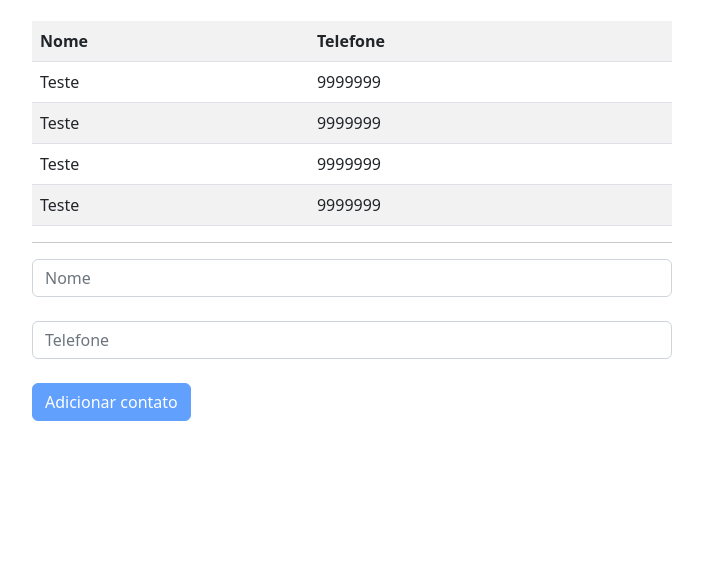
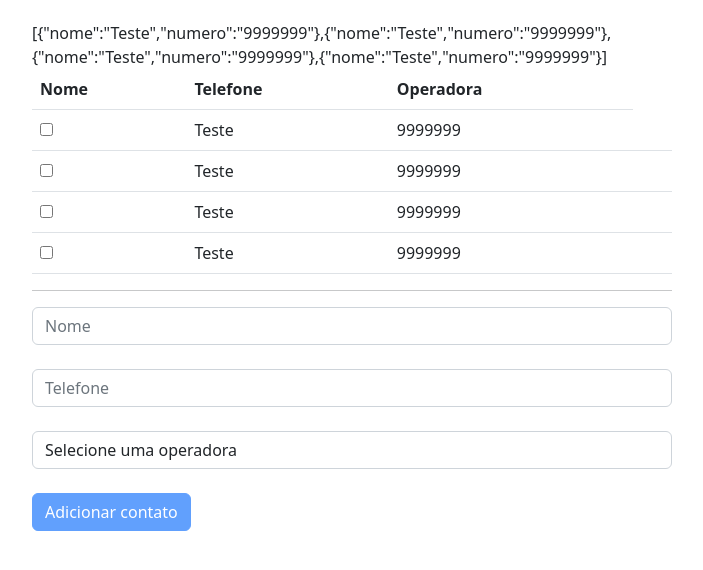
Before and after one commit to XLucasHoffmannX/lista-telefonica-angularjs, a website: page index.html in a window 1280 px wide. Shown: the part 56-626 px from the top of the page, without its empty margins (288-991 px from the left). Drawn offline with nearby package versions, Linux system fonts and the light colour scheme.

Commit message:
add updates

```diff
--- a/index.html
+++ b/index.html
@@ -20,12 +20,31 @@
                 { nome: "Teste", numero: "9999999" },
             ]
 
+            $scope.operadoras = [
+                {nome: 'Oi', codigo: 14, categoria: 'Celular'},
+                {nome: 'Tim', codigo: 15, categoria: 'Celular'},
+                {nome: 'Vivo', codigo: 41, categoria: 'Celular'},
+                {nome: 'GVT', codigo: 25, categoria: 'Fixo'},
+                {nome: 'Embratel', codigo: 21, categoria: 'Fixo'},
+            ]
+
             $scope.adicionarContato= function (contato){
                 $scope.contatos.push(angular.copy(contato));
                 delete $scope.contato;
             }
+
+            $scope.classe1 = "selecionado"
+            $scope.classe2 = "negrito"
         });
     </script>
+    <style>
+        .selecionado{
+            background-color: yellow;
+        }
+        .negrito{
+            font-weight: bold;
+        }
+    </style>
     <title>Lista Telefônica</title>
 </head>
 
@@ -33,22 +52,29 @@
     <div class="jumbotron d-flex flex-column align-items-center justify-content-center mt-4">
         <div class="w-50">
             <h4 class="mb-4" ng-bind="app"></h4>
-            <table class="table table-striped">
+            <table class="table">
+                {{contatos}}
                 <tr>
                     <th>Nome</th>
                     <th>Telefone</th>
+                    <th>Operadora</th>
                 </tr>
-                <tr ng-repeat="contato in contatos">
+                <tr ng-class="{selecionado: contato.selecionado}" ng-repeat="contato in contatos">
+                    <td>
+                        <input type="checkbox" ng-model="contato.selecionado"></input>
+                    </td>
                     <td>{{contato.nome}}</td>
                     <td>{{contato.numero}}</td>
+                    <td>{{contato.operadora.nome}}</td>
                 </tr>
             </table>
             <hr>
             <input type="text" class="form-control mb-4" ng-model="contato.nome" placeholder="Nome">
-            <input type="text" class="form-control" ng-model="contato.numero" placeholder="Telefone">
-
+            <input type="text" class="form-control mb-4" ng-model="contato.numero" placeholder="Telefone">
+            <select class="form-control" ng-model="contato.operadora" ng-options="operadora.nome for operadora in operadoras">
+                <option value="">Selecione uma operadora</option>
+            </select>
             <button class="btn btn-primary btn-block mt-4" ng-click="adicionarContato(contato)" ng-disabled="!contato.nome || !contato.nome">Adicionar contato</button>
-
         </div>
     </div>
 </body>
```
